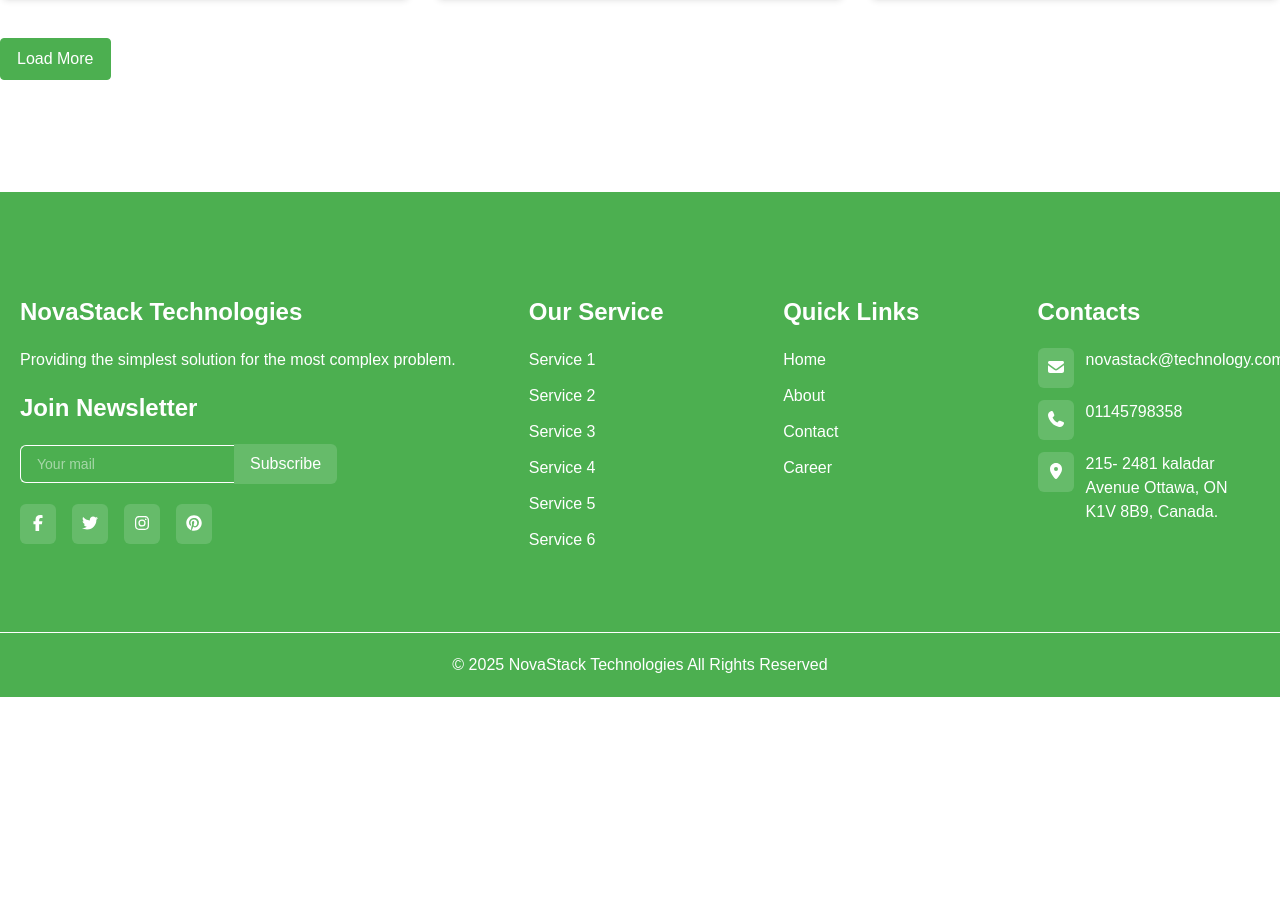
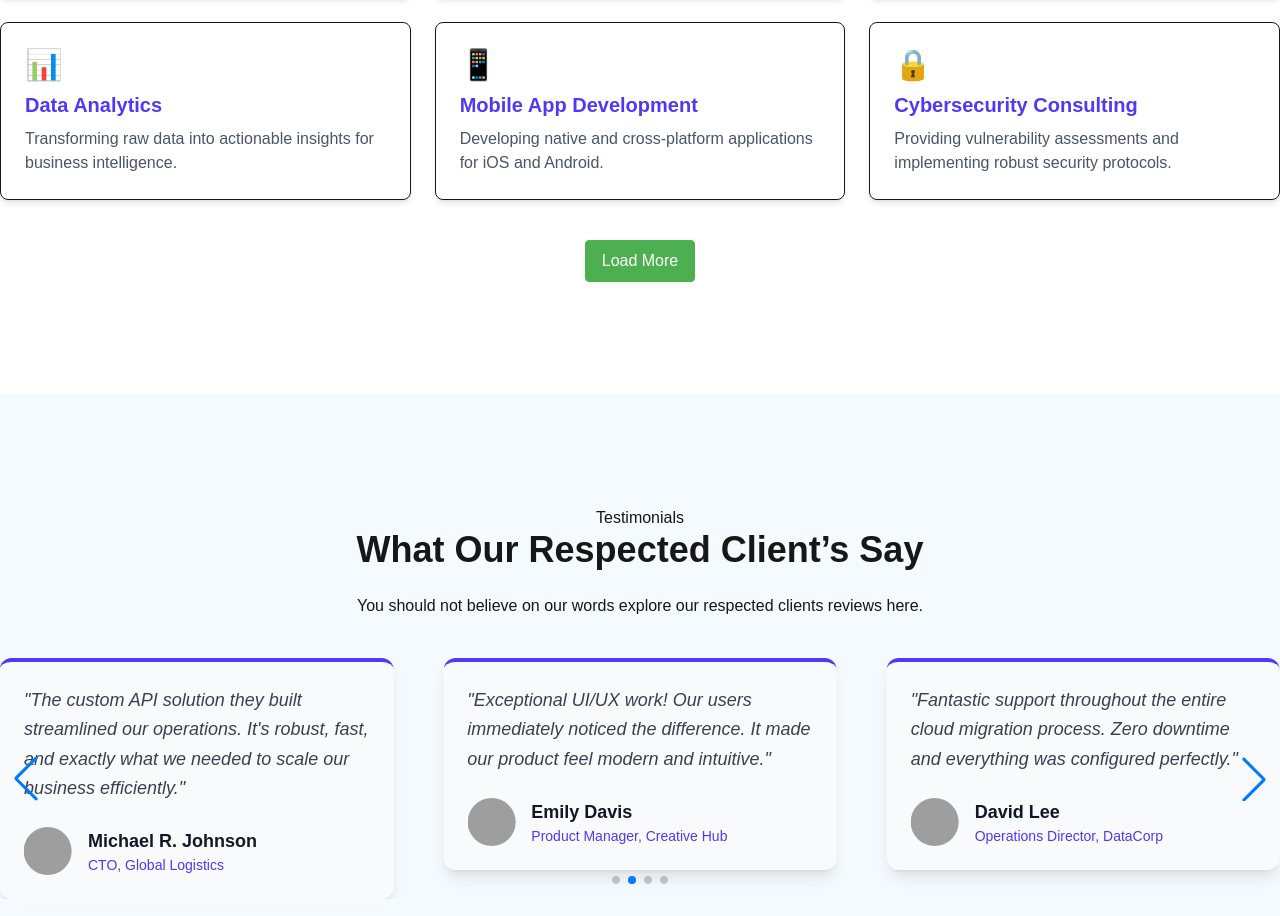
Before and after one commit to nahidhossain123/novastack-technologies, a Next.js app: page / in a window 1280 px wide. Shown: the part 1316-2232 px from the top of the page. Before the commit the page ends 2013 px from the top, so only its background shows below. Built offline with nearby package versions, Linux system fonts and the light colour scheme; grey boxes are pictures that could not be loaded.

Commit message:
feat:add testimonials section

```diff
--- a/app/globals.css
+++ b/app/globals.css
@@ -7,11 +7,13 @@
   --primary-200: #4CAF50;
   --secondary-100: #E9F8FF;
   --primaryHover:#70a1ff;
+  --skyblue:#f5faff;
 }
 
 @theme inline {
   --color-background: var(--background);
   --color-foreground: var(--foreground);
+  --color-skyblue-100: var(--skyblue);
   --color-primary-100: var(--primary-100);
   --color-primary-200: var(--primary-200);
   --color-secondary-100: var(--secondary-100);
--- a/app/page.tsx
+++ b/app/page.tsx
@@ -1,5 +1,6 @@
 import Hero from "@/components/Hero";
 import Services from "@/components/Services";
+import Testimonials from "@/components/Testimonials";
 import Image from "next/image";
 
 export default function Home() {
@@ -8,6 +9,7 @@ export default function Home() {
       <main className="">
         <Hero />
         <Services />
+        <Testimonials />
       </main>
     </div>
   );
--- a/components/Services.tsx
+++ b/components/Services.tsx
@@ -1,10 +1,10 @@
 import React from 'react'
 import ThemeButton from './ui/ThemeButton'
-import { services } from '@/constants/services'
+import { services } from '@/constants'
 
 const Services = () => {
     return (
-        <section className="py-28">
+        <section className="py-10 md:py-28 px-5 md:p-0">
             <div className="container mx-auto space-y-10">
                 <div className='text-center max-w-[600px] mx-auto space-y-6'>
                     <span>Smart Services</span>
@@ -27,7 +27,7 @@ const Services = () => {
                         </div>
                     ))}
                 </div>
-                <div className="alm-btn-wrap" >
+                <div className="flex justify-center" >
                     <ThemeButton
                         style={''}
 
--- /dev/null
+++ b/components/Testimonials.tsx
@@ -0,0 +1,75 @@
+'use client'
+import React from 'react'
+import ThemeButton from './ui/ThemeButton'
+import { Swiper, SwiperSlide } from 'swiper/react'
+import { testimonials } from '@/constants'
+import { Autoplay, Navigation, Pagination } from 'swiper/modules'
+import 'swiper/css';
+import 'swiper/css/pagination';
+import 'swiper/css/navigation';
+
+const Testimonials = () => {
+    return (
+        <section className="py-10 md:py-28 px-5 md:p-0 bg-skyblue-100">
+            <div className="container mx-auto space-y-10">
+                <div className='text-center max-w-[600px] mx-auto space-y-6'>
+                    <span>Testimonials</span>
+                    <h2 className='text-2xl md:text-4xl font-bold md:font-extrabold'>What Our Respected Client’s Say</h2>
+                    <p>You should not believe on our words explore our respected clients reviews here.</p>
+                </div>
+                <Swiper
+                    modules={[Pagination, Navigation, Autoplay]}
+                    spaceBetween={30}
+                    slidesPerView={1}
+                    loop={true}
+                    autoplay={true}
+                    pagination={{ clickable: true }}
+                    navigation={true}
+                    breakpoints={{
+
+                        768: {
+                            slidesPerView: 2,
+                            spaceBetween: 40,
+                        },
+                        1024: {
+                            slidesPerView: 3,
+                            spaceBetween: 50,
+                        },
+                    }}
+                    className="mySwiper pt-10 pb-16"
+                >
+                    {testimonials.map((testimonial) => (
+                        <SwiperSlide key={testimonial.id}>
+                            <div className="flex flex-col h-full bg-gray-50 p-6 rounded-xl shadow-lg border-t-4 border-indigo-600">
+
+                                {/* Quote */}
+                                <p className="flex-grow text-lg italic text-gray-700 leading-relaxed mb-6">
+                                    "{testimonial.quote}"
+                                </p>
+
+                                {/* Footer/Author */}
+                                <div className="flex items-center mt-auto">
+                                    <img
+                                        className="h-12 w-12 rounded-full object-cover mr-4"
+                                        src={testimonial.avatar}
+                                        alt={`Avatar of ${testimonial.name}`}
+                                    />
+                                    <div>
+                                        <p className="text-lg font-semibold text-gray-900">
+                                            {testimonial.name}
+                                        </p>
+                                        <p className="text-sm text-indigo-600">
+                                            {testimonial.title}
+                                        </p>
+                                    </div>
+                                </div>
+                            </div>
+                        </SwiperSlide>
+                    ))}
+                </Swiper>
+            </div>
+        </section >
+    )
+}
+
+export default Testimonials
--- /dev/null
+++ b/constants/index.ts
@@ -0,0 +1,70 @@
+export const services = [
+    {
+      id: 1,
+      title: "Web Development",
+      description: "Building fast, modern, and scalable web applications.",
+      icon: "💻"
+    },
+    {
+      id: 2,
+      title: "UI/UX Design",
+      description: "Creating intuitive and user-centered interfaces.",
+      icon: "🎨"
+    },
+    {
+      id: 3,
+      title: "Cloud Hosting",
+      description: "Setting up automated deployment and scalable infrastructure.",
+      icon: "☁️"
+    },
+    // --- Added Three New Services ---
+    {
+      id: 4,
+      title: "Data Analytics",
+      description: "Transforming raw data into actionable insights for business intelligence.",
+      icon: "📊"
+    },
+    {
+      id: 5,
+      title: "Mobile App Development",
+      description: "Developing native and cross-platform applications for iOS and Android.",
+      icon: "📱"
+    },
+    {
+      id: 6,
+      title: "Cybersecurity Consulting",
+      description: "Providing vulnerability assessments and implementing robust security protocols.",
+      icon: "🔒"
+    },
+];
+
+export const testimonials = [
+  {
+    id: 1,
+    quote: "Our website traffic doubled within a month of implementing their new design. The team was responsive, professional, and delivered exceptional value.",
+    name: "Sarah Chen",
+    title: "CEO, TechInnovate",
+    avatar: "https://randomuser.me/api/portraits/women/1.jpg",
+  },
+  {
+    id: 2,
+    quote: "The custom API solution they built streamlined our operations. It's robust, fast, and exactly what we needed to scale our business efficiently.",
+    name: "Michael R. Johnson",
+    title: "CTO, Global Logistics",
+    avatar: "https://randomuser.me/api/portraits/men/2.jpg",
+  },
+  {
+    id: 3,
+    quote: "Exceptional UI/UX work! Our users immediately noticed the difference. It made our product feel modern and intuitive.",
+    name: "Emily Davis",
+    title: "Product Manager, Creative Hub",
+    avatar: "https://randomuser.me/api/portraits/women/3.jpg",
+  },
+  {
+    id: 4,
+    quote: "Fantastic support throughout the entire cloud migration process. Zero downtime and everything was configured perfectly.",
+    name: "David Lee",
+    title: "Operations Director, DataCorp",
+    avatar: "https://randomuser.me/api/portraits/men/4.jpg",
+  },
+];
--- a/constants/services.ts
+++ /dev/null
@@ -1,20 +0,0 @@
-export const services = [
-    {
-      id: 1,
-      title: "Web Development",
-      description: "Building fast, modern, and scalable web applications.",
-      icon: "💻"
-    },
-    {
-      id: 2,
-      title: "UI/UX Design",
-      description: "Creating intuitive and user-centered interfaces.",
-      icon: "🎨"
-    },
-    {
-      id: 3,
-      title: "Cloud Hosting",
-      description: "Setting up automated deployment and scalable infrastructure.",
-      icon: "☁️"
-    },
-  ];
--- a/package.json
+++ b/package.json
@@ -16,7 +16,8 @@
     "@fortawesome/react-fontawesome": "^3.1.1",
     "next": "16.0.7",
     "react": "19.2.0",
-    "react-dom": "19.2.0"
+    "react-dom": "19.2.0",
+    "swiper": "^12.0.3"
   },
   "devDependencies": {
     "@tailwindcss/postcss": "^4",
```
Also changed, not shown: 1 other file (tests, documents, lock files or other folders).
